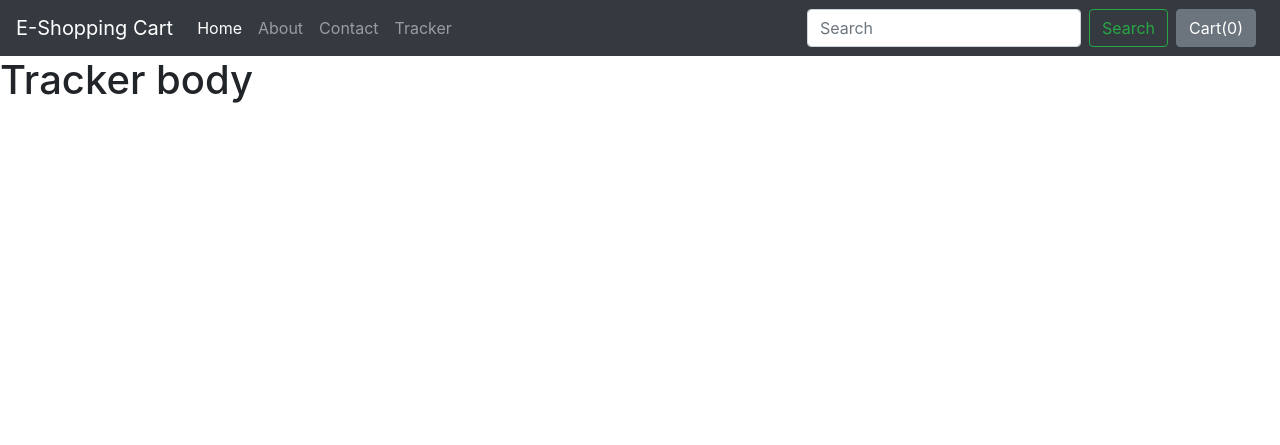
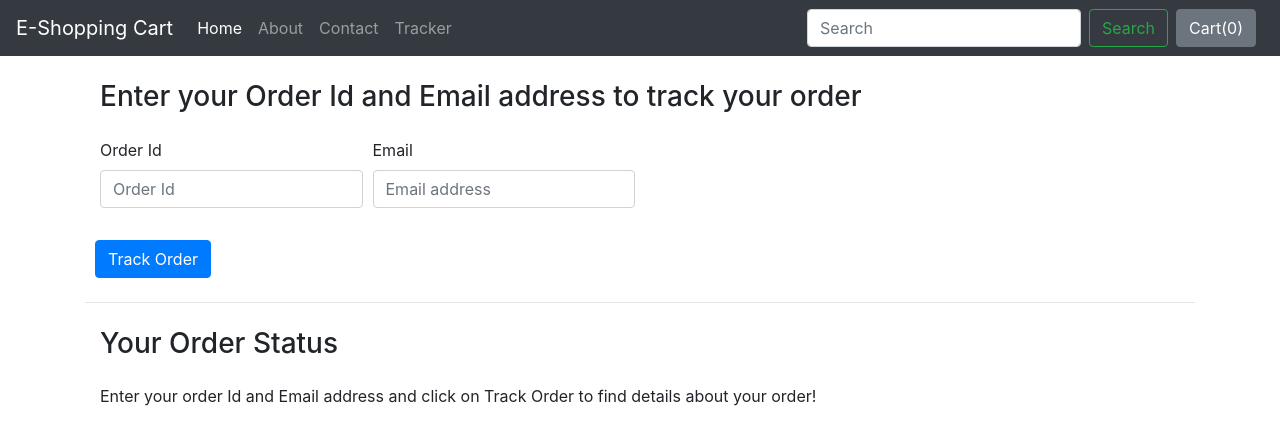
Before and after one commit to harshitag98/E-Shopping-Cart, a Django app: page /shop/tracker/ in a window 1280 px wide. Shown: the top 445 px of the page. Run offline with Django 3.2, Linux system fonts and the light colour scheme; some libraries are stand-ins or nearby versions.

Commit message:
order tracker page

```diff
--- a/e_shopping_cart/settings.py
+++ b/e_shopping_cart/settings.py
@@ -57,7 +57,7 @@ ROOT_URLCONF = 'e_shopping_cart.urls'
 TEMPLATES = [
     {
         'BACKEND': 'django.template.backends.django.DjangoTemplates',
-        'DIRS': [],
+        'DIRS': ['e_shopping_cart/templates'],
         'APP_DIRS': True,
         'OPTIONS': {
             'context_processors': [
--- a/e_shopping_cart/urls.py
+++ b/e_shopping_cart/urls.py
@@ -17,10 +17,11 @@ from django.contrib import admin
 from django.urls import path, include
 from django.conf import settings
 from django.conf.urls.static import static
+from . import views
 
 urlpatterns = [
     path('admin/', admin.site.urls),
-    # path('', views.index, name="Home"),
+    path('', views.index, name="Home"),
     path('shop/', include('shop.urls')),
     path('blog/', include('blog.urls'))
 ] + static(settings.MEDIA_URL, document_root=settings.MEDIA_ROOT)
--- /dev/null
+++ b/e_shopping_cart/views.py
@@ -0,0 +1,4 @@
+from django.shortcuts import render
+
+def index(request):
+    return render(request, 'index.html')
--- a/shop/admin.py
+++ b/shop/admin.py
@@ -1,7 +1,8 @@
 from django.contrib import admin
-from .models import Product, Contact, Order
+from .models import Product, Contact, Order, OrderTracker
 
 # Register your models here.
 admin.site.register(Product)
 admin.site.register(Contact)
 admin.site.register(Order)
+admin.site.register(OrderTracker)
--- /dev/null
+++ b/shop/static/shop/tracker.js
@@ -0,0 +1,33 @@
+$('#trackerForm').submit(function(event) {
+    $('#items').empty();
+    var formData = {
+        'order_id': $('input[name=order_id]').val(),
+        'email': $('input[name=email]').val(),
+        'csrfmiddlewaretoken': $('input[name=csrfmiddlewaretoken]').val()
+    };
+    $.ajax({
+            type: 'POST',
+            url: '/shop/tracker/',
+            data: formData,
+            encode: true
+        })
+        .done(function(data) {
+            updates = JSON.parse(data);
+            if (updates.length > 0 & updates != {}) {
+                for (i = 0; i < updates.length; i++) {
+                    let description = updates[i]['description'];
+                    let time = updates[i]['time'];
+                    mystr = `<li class="list-group-item d-flex justify-content-between align-items-center">
+                    ${description}
+                    <span class="badge badge-primary badge-pill">${time}</span>
+                </li>`
+                    $('#items').append(mystr);
+                }
+            } else {
+            	mystr = `<li class="list-group-item d-flex justify-content-between align-items-center">
+                    Sorry, We are not able to fetch this order id and email. Make sure to type correct order Id and email</li>`
+            	$('#items').append(mystr);
+            }
+        });
+    event.preventDefault();
+});
--- a/shop/templates/shop/basic.html
+++ b/shop/templates/shop/basic.html
@@ -42,7 +42,8 @@
                 <input class="form-control mr-sm-2" type="search" placeholder="Search" aria-label="Search">
                 <button class="btn btn-outline-success my-2 my-sm-0" type="submit">Search</button>
             </form>
-            <button type="button" class="btn btn-secondary mx-2" id="popcart" title="Items in your shopping cart" data-container="body" data-toggle="popover" data-placement="bottom" data-html="true" data-content="">
+            <button type="button" class="btn btn-secondary mx-2" id="popcart" title="Items in your shopping cart"
+                data-container="body" data-toggle="popover" data-placement="bottom" data-html="true" data-content="">
                 Cart(<span id="cart_no">0</span>)
             </button>
         </div>
@@ -54,9 +55,8 @@
 
     <!-- Optional JavaScript -->
     <!-- jQuery first, then Popper.js, then Bootstrap JS -->
-    <script src="https://code.jquery.com/jquery-3.3.1.slim.min.js"
-        integrity="sha384-q8i/X+965DzO0rT7abK41JStQIAqVgRVzpbzo5smXKp4YfRvH+8abtTE1Pi6jizo"
-        crossorigin="anonymous"></script>
+    <script src="https://code.jquery.com/jquery-3.5.1.js"
+        integrity="sha256-QWo7LDvxbWT2tbbQ97B53yJnYU3WhH/C8ycbRAkjPDc=" crossorigin="anonymous"></script>
     <script src="https://cdnjs.cloudflare.com/ajax/libs/popper.js/1.14.6/umd/popper.min.js"
         integrity="sha384-wHAiFfRlMFy6i5SRaxvfOCifBUQy1xHdJ/yoi7FRNXMRBu5WHdZYu1hA6ZOblgut"
         crossorigin="anonymous"></script>
--- a/shop/templates/shop/tracker.html
+++ b/shop/templates/shop/tracker.html
@@ -1,5 +1,37 @@
 {% extends 'shop/basic.html' %}
+{% block title%} Order Tracker - E-Shopping Cart{% endblock %}
+{% block body %}
+<div class="container">
+    <div class="col my-4">
+        <h3 class="mb-4">Enter your Order Id and Email address to track your order</h3>
+        <form method="post" action="#" id="trackerForm">{% csrf_token %}
+            <div class="form-row">
+                <div class="form-group col-md-3">
+                    <label for="orderId">Order Id</label>
+                    <input type="text" class="form-control" id="order_id" name="order_id" placeholder="Order Id">
+                </div>
+                <div class="form-group col-md-3">
+                    <label for="email">Email</label>
+                    <input type="email" class="form-control" id="email" name="email" placeholder="Email address">
+                </div>
+            </div>
+            <div class="form-row mt-3">
+                <button type="submit" class="btn btn-primary">Track Order</button>
+            </div>
+    </div>
+    <hr>
+    <div class="col my-4">
+        <h3>Your Order Status</h3>
+        <div class="my-4">
+            <ul class="list-group" id="items">
+            	Enter your order Id and Email address and click on Track Order to find details about your order!
+            </ul>
+        </div>
+    </div>
+</div>
+{% endblock %}
 
-{% block title %} Tracker - E-Shopping Cart{% endblock %}
-
-{% block body %} <h1>Tracker body</h1> {% endblock %}
+{% block js %}
+{% load static %}
+<script src="{% static 'shop/tracker.js' %}"></script>
+{% endblock %}
--- a/shop/views.py
+++ b/shop/views.py
@@ -1,6 +1,6 @@
 from django.shortcuts import render
 from django.http import HttpResponse
-from .models import Product, Contact, Order
+from .models import Product, Contact, Order, OrderTracker
 from math import ceil
 import uuid, json
 
@@ -19,8 +19,10 @@ def index(request):
     params = {'all_products': all_products}
     return render(request, "shop/index.html", params)
 
+
 def about(request):
     return render(request, "shop/about.html")
+
 
 def contact(request):
     if(request.method == 'POST'):
@@ -32,15 +34,36 @@ def contact(request):
         contact.save()
     return render(request, "shop/contact.html")
 
+
 def tracker(request):
+    if request.method=="POST":
+        order_id = request.POST.get('order_id', '')
+        email = request.POST.get('email', '')
+        try:
+            order = Order.objects.filter(orderID=order_id, email=email)
+            if len(order)>0:
+                track = OrderTracker.objects.filter(order_id=order_id)
+                updates = []
+                for item in track:
+                    updates.append({'description':item.update_description, 'time':item.timestamp})
+                response = json.dumps(updates, default=str)
+                return HttpResponse(response)
+            else:
+                return HttpResponse('{}')
+        except Exception as e:
+            return HttpResponse('{}')
+
     return render(request, "shop/tracker.html")
+
 
 def search(request):
     return render(request, "shop/search.html")
 
+
 def productView(request, myid):
     product = Product.objects.filter(id=myid)
     return render(request, "shop/prodView.html", {'product':product[0]})
+
 
 def checkout(request):
     if request.method=="POST":
@@ -60,6 +83,9 @@ def checkout(request):
         order = Order(orderID=orderID, order_products=order_products, name=name, email=email, address=address, city=city, state=state, zip_code=zip_code, phone=phone)
         order.save()
 
+        track = OrderTracker(order_id=order.orderID, update_description="The order has been placed")
+        track.save()
+
         products = json.loads(order_products)
         params = {'products':len(products), 'name':name, 'address':address, 'city':city, 'state':state, 'zip':zip_code, 'order_id':orderID}
         return render(request, 'shop/orderConfirm.html', params)
```
Also changed, not shown: e_shopping_cart/templates/index.html (added, +43 -0 lines), shop/models.py (+14 -0 lines), shop/templates/shop/contact.html (+7 -9 lines), db.sqlite3, shop/migrations/0010_ordertracker.py (added).
